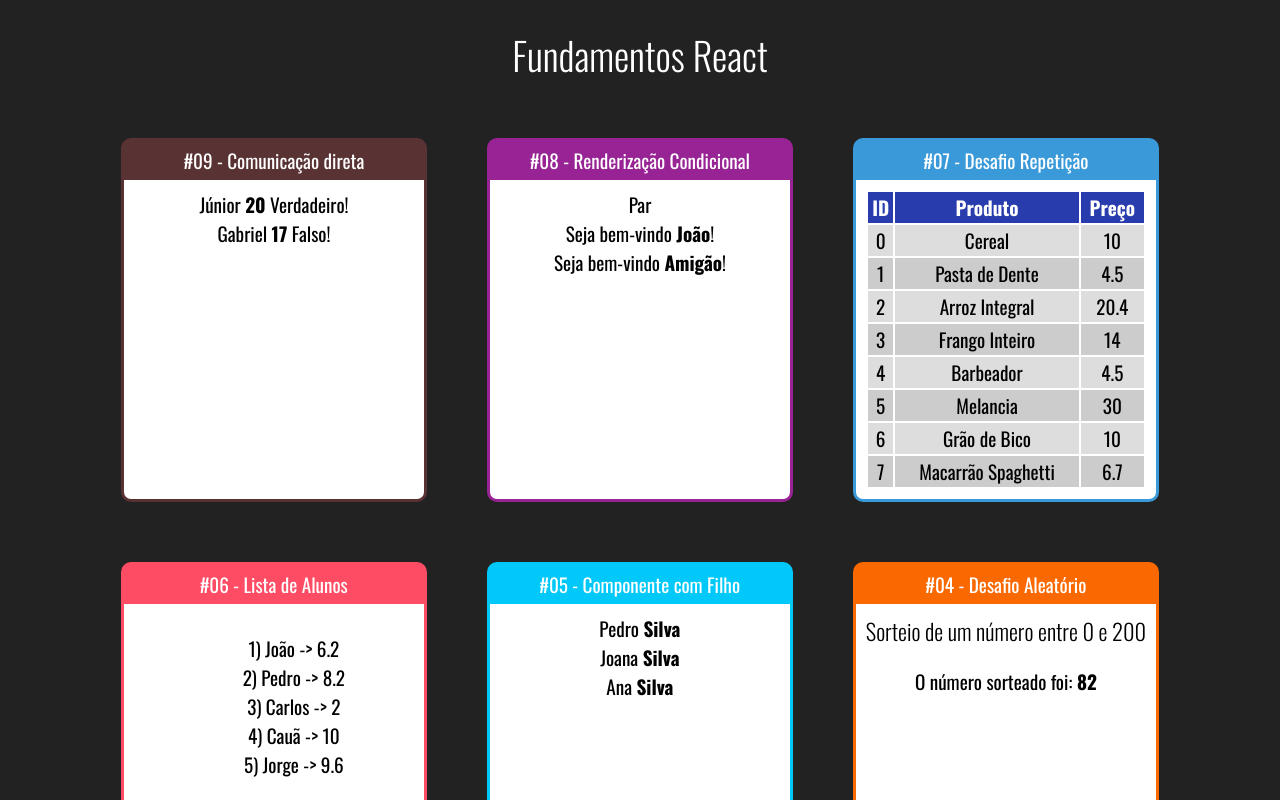
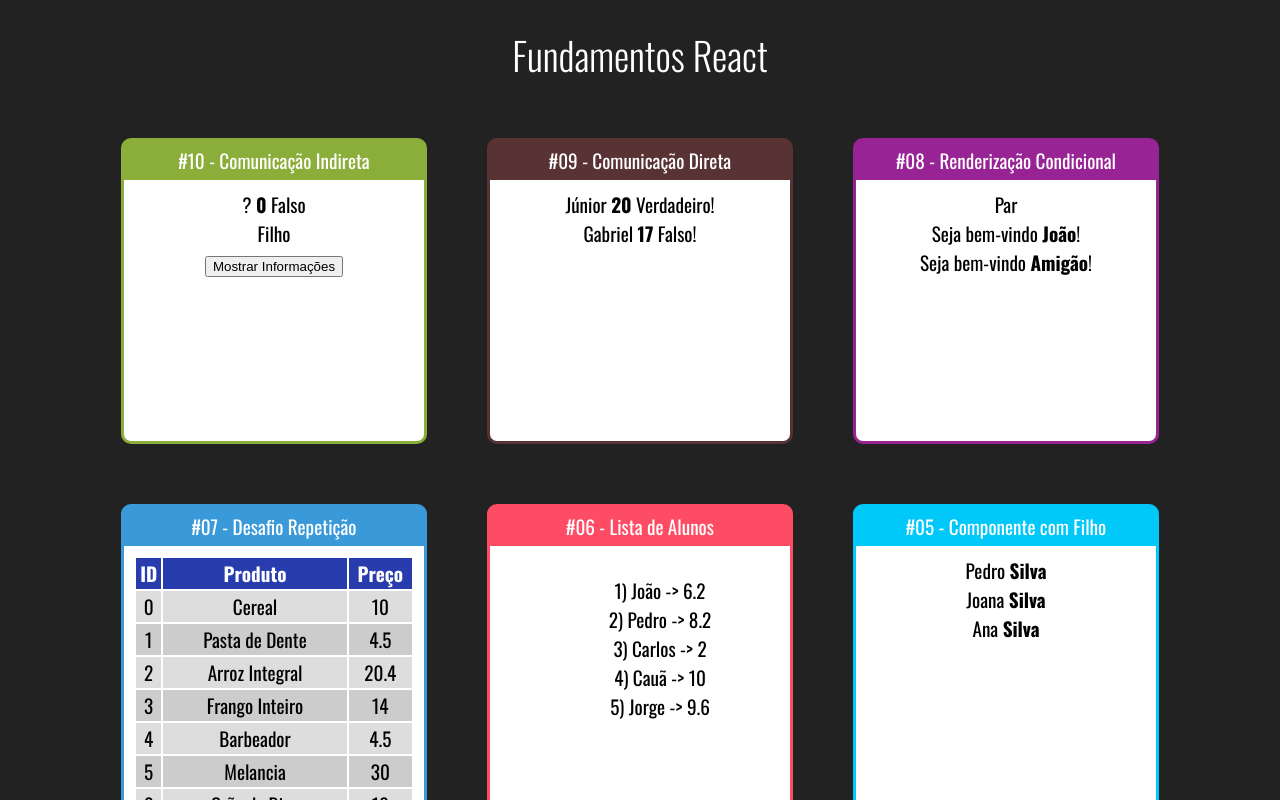
Before and after one commit to estevan324/fundamentos-react, a React (Create React App) app in the folder fundamentos-react/: page / in a window 1280 px wide. Shown: the top 800 px of the page. Built offline with nearby package versions, Linux system fonts and the light colour scheme.

Commit message:
Comunicação indireta entre o componente IndiretaFilho e o IndiretaPai utilizando o hook 'useState'

```diff
--- a/fundamentos-react/src/App.jsx
+++ b/fundamentos-react/src/App.jsx
@@ -12,6 +12,7 @@
 import ParOuImpar from './components/condicional/ParOuImpar'
 import UsuarioInfo from './components/repeticao/UsuarioInfo'
 import DiretaPai from './components/comunicacao/DiretaPai'
+import IndiretaPai from './components/comunicacao/IndiretaPai'
 
 export default () => {
     return (
@@ -19,7 +20,11 @@
             <h1>Fundamentos React</h1>
             <div className='cards'>
 
-                <Card titulo='#09 - Comunicação direta' color='#593233'>
+                <Card titulo='#10 - Comunicação Indireta' color='#8BAD39'>
+                    <IndiretaPai />
+                </Card>
+
+                <Card titulo='#09 - Comunicação Direta' color='#593233'>
                     <DiretaPai />
                 </Card>
 
--- /dev/null
+++ b/fundamentos-react/src/components/comunicacao/IndiretaFilho.jsx
@@ -0,0 +1,15 @@
+export default props => {
+    const cb = props.cliqueBotao
+    const gerarIdade = () => parseInt(Math.random() * (20) + 50)
+    const gerarNerd = () => Math.random() > 0.5
+    return (
+        <div>
+            <div>
+                Filho
+            </div>
+            <button onClick={ _ => cb('João', gerarIdade(), gerarNerd())}>
+                Mostrar Informações
+            </button>
+        </div>
+    )
+}
--- /dev/null
+++ b/fundamentos-react/src/components/comunicacao/IndiretaPai.jsx
@@ -0,0 +1,25 @@
+import { useState } from "react"
+import IndiretaFilho from "./IndiretaFilho"
+
+export default props => {
+    const [nome, setNome] = useState('?')
+    const [idade, setIdade] = useState(0)
+    let [nerd, setNerd] = useState(false)
+
+    function mostrarInformacoes(nome, idade, nerd){
+        setNome(nome)
+        setIdade(idade)
+        setNerd(nerd)
+    }
+
+    return (
+        <div>
+            <div>
+                <span>{nome} </span>
+                <span><strong>{idade}</strong> </span>
+                <span>{nerd ? 'Verdadeiro': 'Falso'}</span>
+            </div>
+            <IndiretaFilho cliqueBotao={mostrarInformacoes}/>
+        </div>
+    )
+}
```
